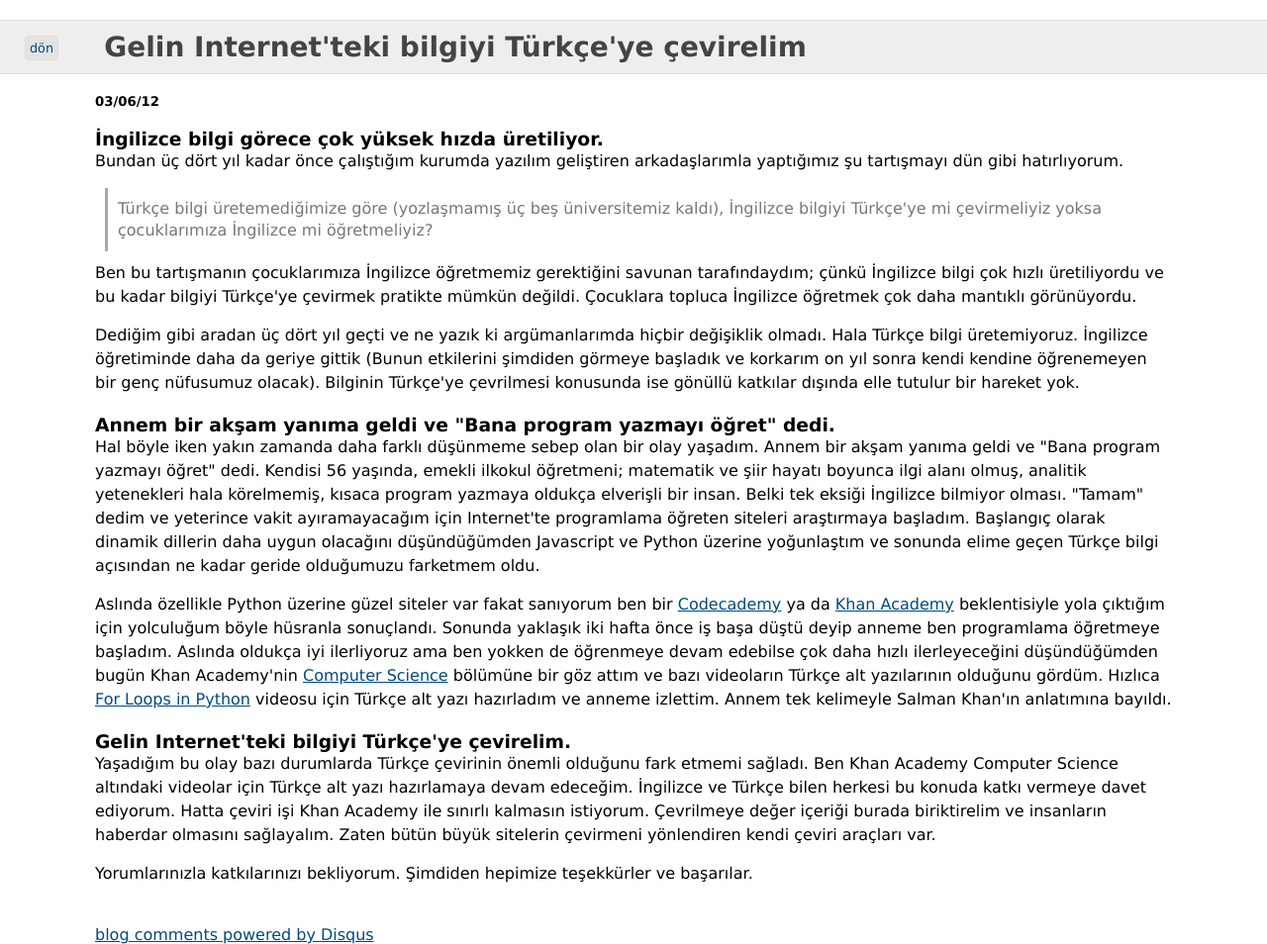
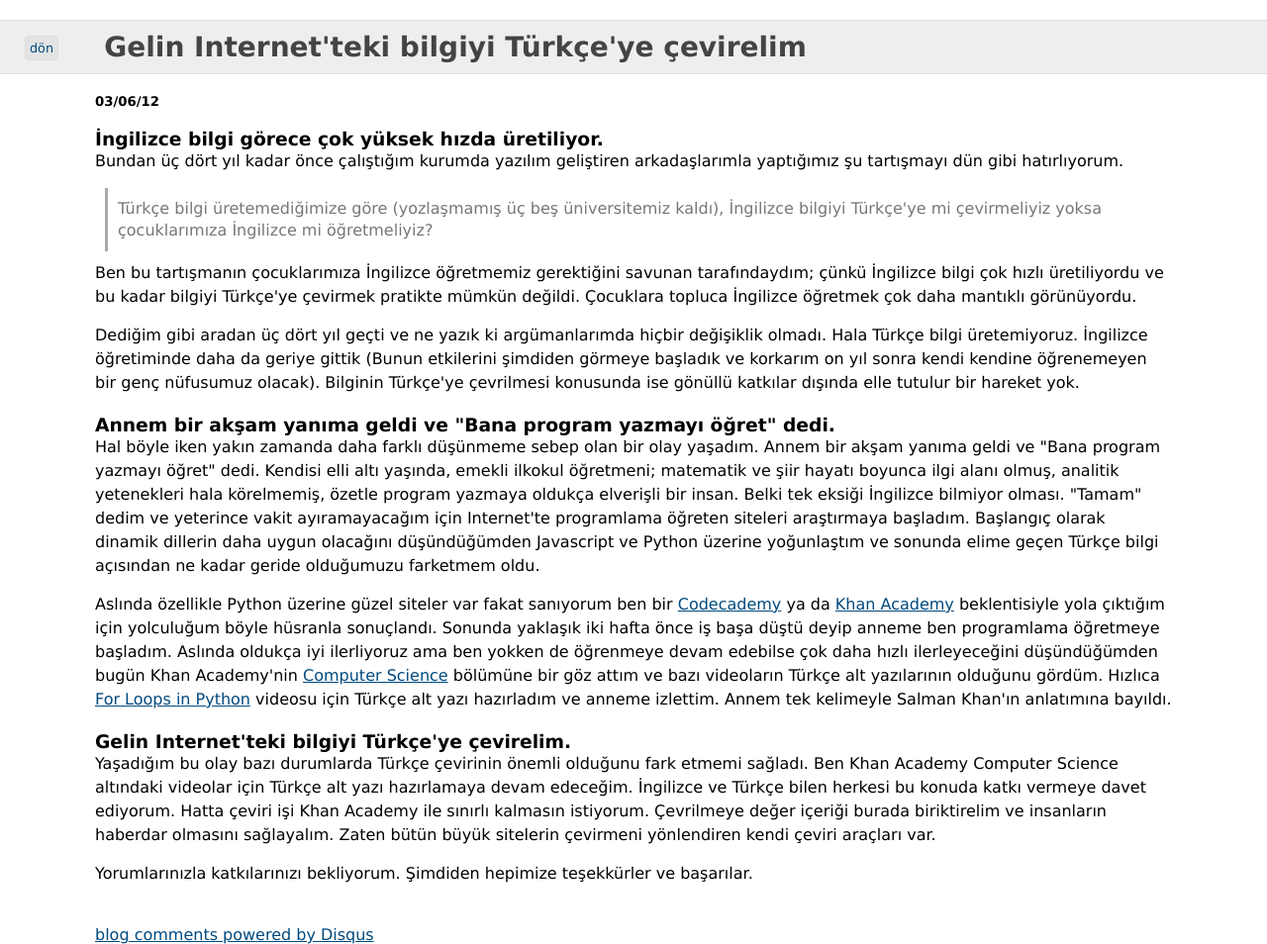
Before and after one commit to fehmicansaglam/fehmicansaglam.github.com, a Jekyll site: the page built from _posts/2012-06-03-gelin-internetteki-bilgiyi-turkceye-cevirelim.html, in a window 1280 px wide. Shown: the whole page at 99% size. Built offline with Jekyll 4.4.1, drawn with Linux system fonts in a browser that asks for light colours; comment, search, counter and statistics services are not loaded.

Commit message:
Anlatımı iyileştir.

```diff
--- a/_posts/2012-06-03-gelin-internetteki-bilgiyi-turkceye-cevirelim.html
+++ b/_posts/2012-06-03-gelin-internetteki-bilgiyi-turkceye-cevirelim.html
@@ -14,7 +14,7 @@
 
 <h3>Annem bir akşam yanıma geldi ve "Bana program yazmayı öğret" dedi.</h3>
 
-<p>Hal böyle iken yakın zamanda daha farklı düşünmeme sebep olan bir olay yaşadım. Annem bir akşam yanıma geldi ve "Bana program yazmayı öğret" dedi. Kendisi 56 yaşında, emekli ilkokul öğretmeni; matematik ve şiir hayatı boyunca ilgi alanı olmuş, analitik yetenekleri hala körelmemiş, kısaca program yazmaya oldukça elverişli bir insan. Belki tek eksiği İngilizce bilmiyor olması. "Tamam" dedim ve yeterince vakit ayıramayacağım için Internet'te programlama öğreten siteleri araştırmaya başladım. Başlangıç olarak dinamik dillerin daha uygun olacağını düşündüğümden Javascript ve Python üzerine yoğunlaştım ve sonunda elime geçen Türkçe bilgi açısından ne kadar geride olduğumuzu farketmem oldu.</p>
+<p>Hal böyle iken yakın zamanda daha farklı düşünmeme sebep olan bir olay yaşadım. Annem bir akşam yanıma geldi ve "Bana program yazmayı öğret" dedi. Kendisi elli altı yaşında, emekli ilkokul öğretmeni; matematik ve şiir hayatı boyunca ilgi alanı olmuş, analitik yetenekleri hala körelmemiş, özetle program yazmaya oldukça elverişli bir insan. Belki tek eksiği İngilizce bilmiyor olması. "Tamam" dedim ve yeterince vakit ayıramayacağım için Internet'te programlama öğreten siteleri araştırmaya başladım. Başlangıç olarak dinamik dillerin daha uygun olacağını düşündüğümden Javascript ve Python üzerine yoğunlaştım ve sonunda elime geçen Türkçe bilgi açısından ne kadar geride olduğumuzu farketmem oldu.</p>
 
 <p>Aslında özellikle Python üzerine güzel siteler var fakat sanıyorum ben bir <a href=//codecademy.com>Codecademy</a> ya da <a href=//khanacademy.org>Khan Academy</a> beklentisiyle yola çıktığım için yolculuğum böyle hüsranla sonuçlandı. Sonunda yaklaşık iki hafta önce iş başa düştü deyip anneme ben programlama öğretmeye başladım. Aslında oldukça iyi ilerliyoruz ama ben yokken de öğrenmeye devam edebilse çok daha hızlı ilerleyeceğini düşündüğümden bugün Khan Academy'nin <a href=//www.khanacademy.org/science/computer-science>Computer Science</a> bölümüne bir göz attım ve bazı videoların Türkçe alt yazılarının olduğunu gördüm. Hızlıca <a href=//www.khanacademy.org/science/computer-science/v/for-loops-in-python>For Loops in Python</a> videosu için Türkçe alt yazı hazırladım ve anneme izlettim. Annem tek kelimeyle Salman Khan'ın anlatımına bayıldı.</p>
 
```
